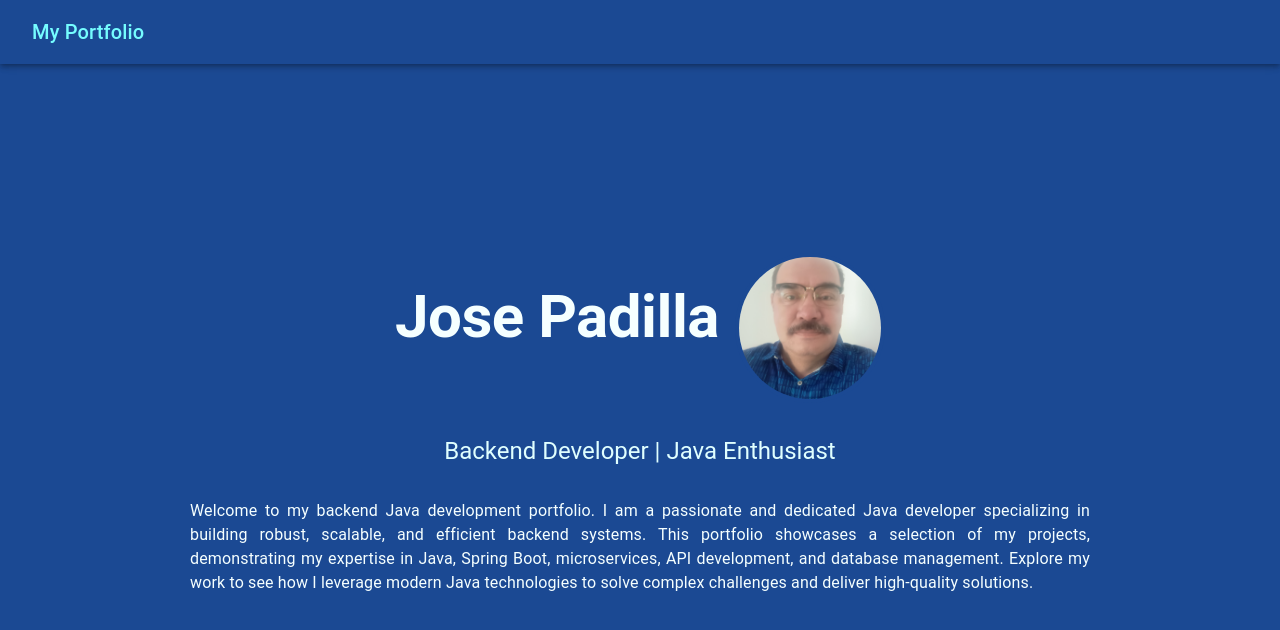
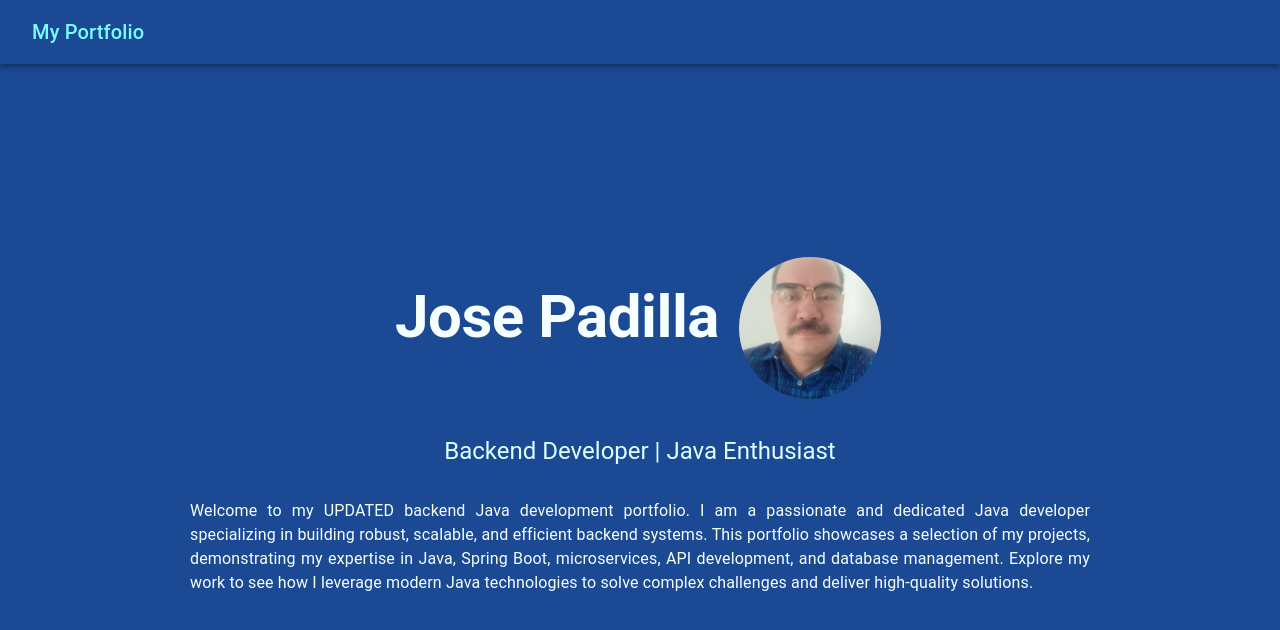
Before and after one commit to joselpadilla/portfolio, a React (Vite) app: page / in a window 1280 px wide. Shown: the top 630 px of the page. Built offline with nearby package versions, Linux system fonts and the light colour scheme.

Commit message:
fixing vite

```diff
--- a/src/components/home/HomeUpdated.jsx
+++ b/src/components/home/HomeUpdated.jsx
@@ -51,8 +51,8 @@ const HomeUpdated = () => {
       {/* Navigation Bar Placeholder */}
       <NavBarPlaceholder>
         <Typography
-          variant="h6"
-          color="primary.contrastText">
+          variant='h6'
+          color='primary.contrastText'>
           My Portfolio
         </Typography>
       </NavBarPlaceholder>
@@ -69,15 +69,15 @@ const HomeUpdated = () => {
           }}>
           <Typography
             variant={isMobile ? 'h4' : 'h2'}
-            component="h1"
-            color="text.primary"
-            fontWeight="bold"
+            component='h1'
+            color='text.primary'
+            fontWeight='bold'
             gutterBottom>
             Jose Padilla
           </Typography>
           <AvatarContainer>
             <StyledAvatar
-              alt="Profile Picture"
+              alt='Profile Picture'
               src={jlpr} // Replace with your actual avatar URL
             />
           </AvatarContainer>
@@ -86,25 +86,26 @@ const HomeUpdated = () => {
         <Box>
           <Typography
             variant={isMobile ? 'h6' : 'h5'}
-            component="h2"
-            color="text.secondary">
+            component='h2'
+            color='text.secondary'>
             Backend Developer | Java Enthusiast
           </Typography>
         </Box>
 
-        <Box maxWidth="md">
+        <Box maxWidth='md'>
           <Typography
-            align="justify"
-            variant="body1"
-            color="text.primary"
+            align='justify'
+            variant='body1'
+            color='text.primary'
             paragraph>
-            Welcome to my backend Java development portfolio. I am a passionate
-            and dedicated Java developer specializing in building robust,
-            scalable, and efficient backend systems. This portfolio showcases a
-            selection of my projects, demonstrating my expertise in Java, Spring
-            Boot, microservices, API development, and database management.
-            Explore my work to see how I leverage modern Java technologies to
-            solve complex challenges and deliver high-quality solutions.
+            Welcome to my UPDATED backend Java development portfolio. I am a
+            passionate and dedicated Java developer specializing in building
+            robust, scalable, and efficient backend systems. This portfolio
+            showcases a selection of my projects, demonstrating my expertise in
+            Java, Spring Boot, microservices, API development, and database
+            management. Explore my work to see how I leverage modern Java
+            technologies to solve complex challenges and deliver high-quality
+            solutions.
           </Typography>
         </Box>
       </ContentContainer>
```
